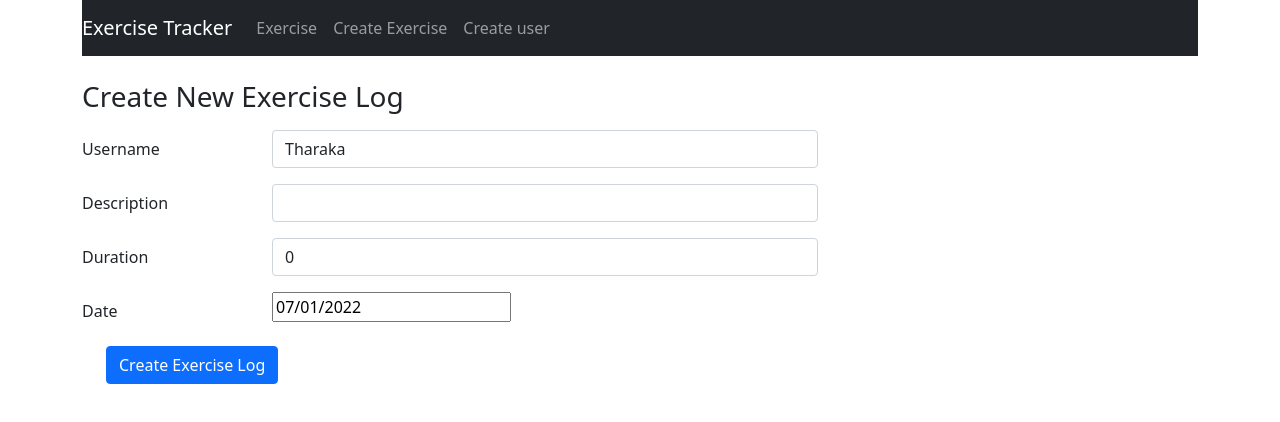
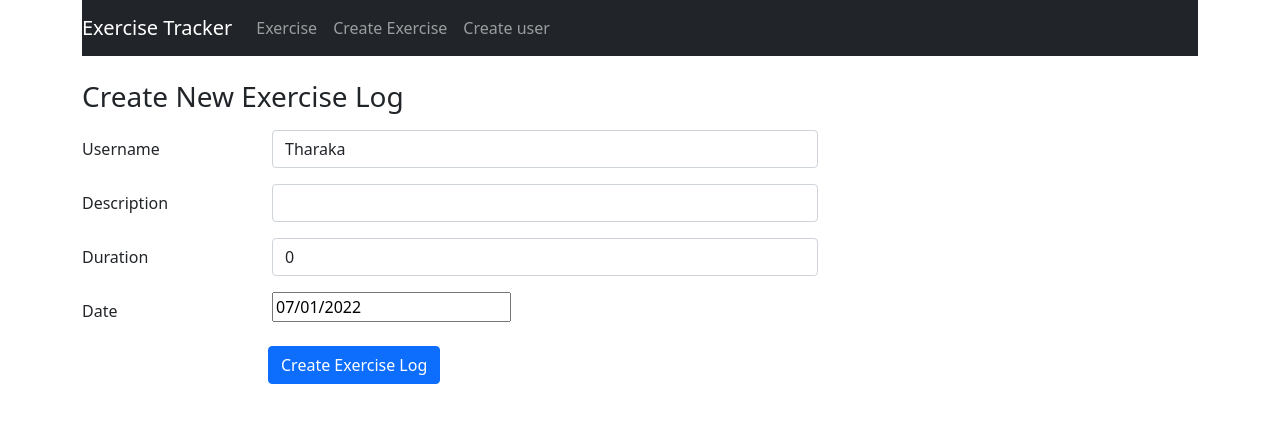
Before and after one commit to tharaka-ariyarathna/Exercise-Tracker, a React (Create React App) app: page /create in a window 1280 px wide. Shown: the top 422 px of the page. Built offline with nearby package versions, Linux system fonts and the light colour scheme.

Commit message:
Finished UI in CreateUser component

```diff
--- a/src/Components/CreateExercise.component.js
+++ b/src/Components/CreateExercise.component.js
@@ -108,7 +108,7 @@ const CreateExercise = () => {
                         />
                     </div>
                 </div>
-                <div className='form-group my-3 mx-4'>
+                <div className='form-group my-3 col-md-2 offset-md-2'>
                     <input type='submit' className='btn btn-primary' value='Create Exercise Log'/>
                 </div>
             </form>
--- a/src/Components/CreateUser.component.js
+++ b/src/Components/CreateUser.component.js
@@ -33,7 +33,7 @@ const CreateUser = () => {
                         />
                     </div>
                 </div>
-                <div className='form-group my-3 mx-4'>
+                <div className='form-group row my-3 col-md-2 offset-md-3'>
                     <input type='submit' className='btn btn-primary' value='Create User'/>
                 </div>
             </form>
```
